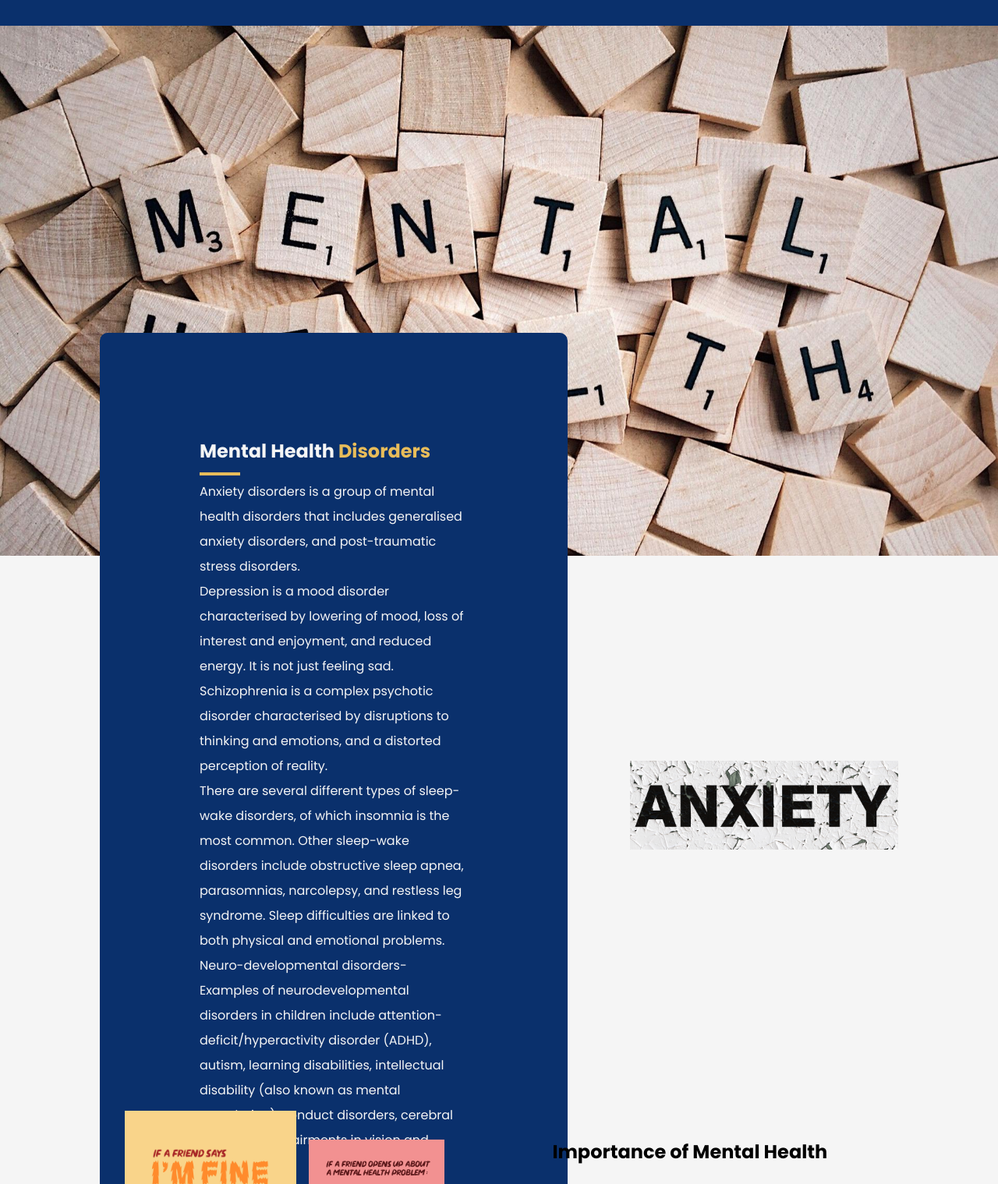
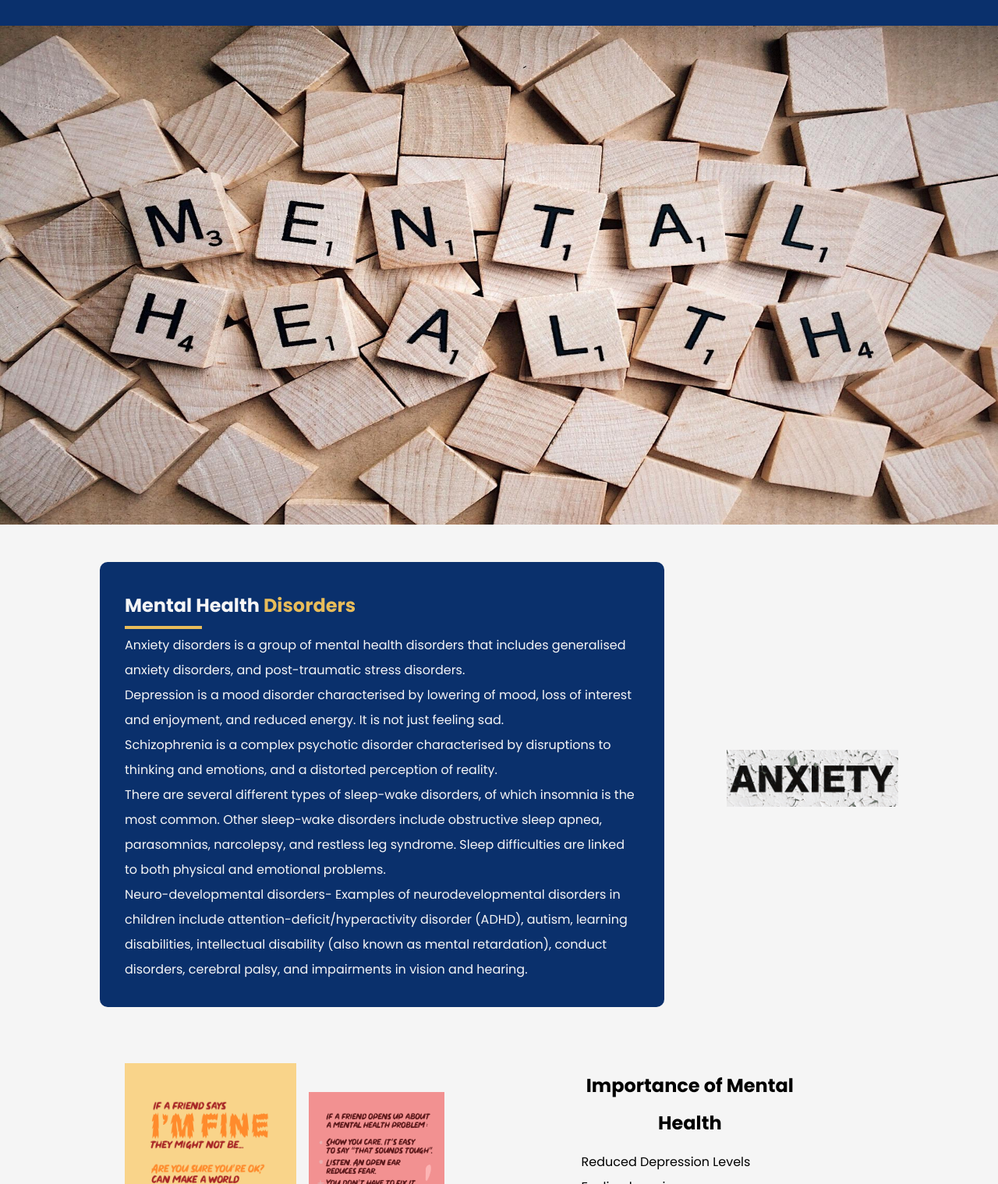
Before and after one commit to iamkibeh/Betteryou, a plain HTML site: page blogpage.html in a window 1280 px wide. Shown: the part 81-1600 px from the top of the page at 78% size. Drawn offline with Linux system fonts and the light colour scheme.

Commit message:
change conflicting styles

```diff
--- a/blogpage.html
+++ b/blogpage.html
@@ -42,7 +42,9 @@
 
     <!-- navbar ends here -->
 
-    <div class="image-mental-health"></div>
+    <div class="image-mental-health">
+      <img src="./blogpage/images/mental-health-gff8f8289c_1920.jpg" alt="">
+    </div>
 
     <div class="main-container">
       <div class="container">
--- a/blogpage/css/blogpage.css
+++ b/blogpage/css/blogpage.css
@@ -91,16 +91,22 @@ a {
 
 .image img{
 width: 100%;
-/* height: 80vh; */
+height: 20%;
 }
 
 .image-mental-health{
-    background-image: url("../images/mental-health-gff8f8289c_1920.jpg");
+    /* background-image: url("../images/mental-health-gff8f8289c_1920.jpg"); */
     width: 100%;
-    height: 85vh;
-    background-repeat: no-repeat;
-    background-position: center;
-    background-size: cover;
+    height: 80vh;
+    margin-bottom: 2em;
+    /* background-repeat: no-repeat; */
+    /* background-position: center; */
+    /* background-size: cover; */
+}
+
+.image-mental-health img {
+    width: 100%;
+    max-height: 100%;
 }
 
 .anxiety-container {
@@ -108,14 +114,15 @@ width: 100%;
     justify-content: space-between;
     background-color: rgb(245, 245, 245);
     width: 80%;
-    height: 80vh;
+    /* height: 80vh; */
     margin: auto;
     align-items: center;
 }
 .content {
     background-color: #0A306C;
-    padding: 8em;
-    flex: 1;
+    margin-top: 1em;
+    padding: 2em;
+    flex: 3;
     border-radius: 10px;
     color: whitesmoke;
 }
@@ -152,7 +159,7 @@ box-shadow: 1px 1px 8px
     margin: auto;
     padding-left: 5em;
     color: black;
-    width: 60%;
+    width: 40%;
 
 }
 
@@ -161,10 +168,15 @@ text-align: center;
 padding: 10px;
 }
 
+.importance ul li {
+    /* background-color: #0A306C; */
+    margin-left: 1.6em;
+}
 .mental-pics{
     display: flex;
     width: 80%;
     margin:5vh auto;
+    justify-content: space-between;
     /* height: 50vh; */
     /* margin-top: 10vh;
     margin-bottom: 10vh; */
@@ -192,7 +204,7 @@ width: 40%;
 
 .depression {
     font-style: italic;
-    font-weight: bold;
+    /* font-weight: bold; */
 }
 .depression h3{
 color: black;
@@ -205,12 +217,12 @@ margin-bottom: 1em;
 .red-line{
     background-color: #E8BC5A;
     width:4px;
-    height: 5vh;
+    height: 6vh;
    margin: auto;
 }
 
 .more {
-    background-color: white;
+
     height: 4em;
     text-align: center;
     padding: 20px;
@@ -225,6 +237,7 @@ margin-bottom: 1em;
 }
 
 .more button:hover {
+    background-color: white;
     opacity: 0.8;
     border: 1px solid red;
     transition: 2s ease;
--- a/landing.css
+++ b/landing.css
@@ -86,7 +86,7 @@ a {
 }
 .container >.landing{
     background-image: linear-gradient(rgba(0,0,0,0.5),rgba(0,0,0,0.5)), url("https://images.pexels.com/photos/5699451/pexels-photo-5699451.jpeg?auto=compress&cs=tinysrgb&w=1260&h=750&dpr=1");
-    height: 100vh;
+    /* height: 100vh; */
     background-position: center;
     background-repeat: no-repeat;
     background-size: cover;
@@ -102,7 +102,7 @@ a {
 }
 .landing-txt{
     width: 70vh;
-    height:40vh;
+    /* height:40vh; */
     padding-left: 40px;
     margin-top: 25vh;
 
@@ -126,7 +126,7 @@ a {
 .about {
     display: flex;
     justify-content: space-between;
-    height: 70vh;
+    /* height: 70vh; */
 
     background-color: rgb(245, 245, 245);
 
@@ -188,7 +188,7 @@ a {
 }
 .counsellors-sec{
 
-    height: 100vh;
+    height: 125vh;
     margin-left:0;
     margin-right: 0;
     background-image: linear-gradient(rgba(0,0,0,0.5),rgba(0,0,0,0.5)), url("https://images.pexels.com/photos/921294/pexels-photo-921294.png?auto=compress&cs=tinysrgb&w=1260&h=750&dpr=1");
@@ -205,7 +205,7 @@ a {
     margin-top: 2.5em;
     color: #fff;
     font-size: 3em;
-    padding-top: 2em;
+    /* padding-top: 1em; */
 
 
 
@@ -339,7 +339,7 @@ h4{
 }
 .Our-patients{
 
-    height: 100vh;
+    height: 135vh;
     margin-left:0;
     margin-right: 0;
     background-image: linear-gradient(rgba(0,0,0,0.5),rgba(0,0,0,0.5)), url("https://images.pexels.com/photos/921294/pexels-photo-921294.png?auto=compress&cs=tinysrgb&w=1260&h=750&dpr=1");
@@ -347,7 +347,6 @@ h4{
     background-repeat: no-repeat;
     background-size: cover;
     margin-top: 5em;
-
 
 
 
@@ -362,6 +361,7 @@ h4{
 
 
 }
+
 
 .cards{
 
```
Also changed, not shown: index.html (+3 -1 lines).
